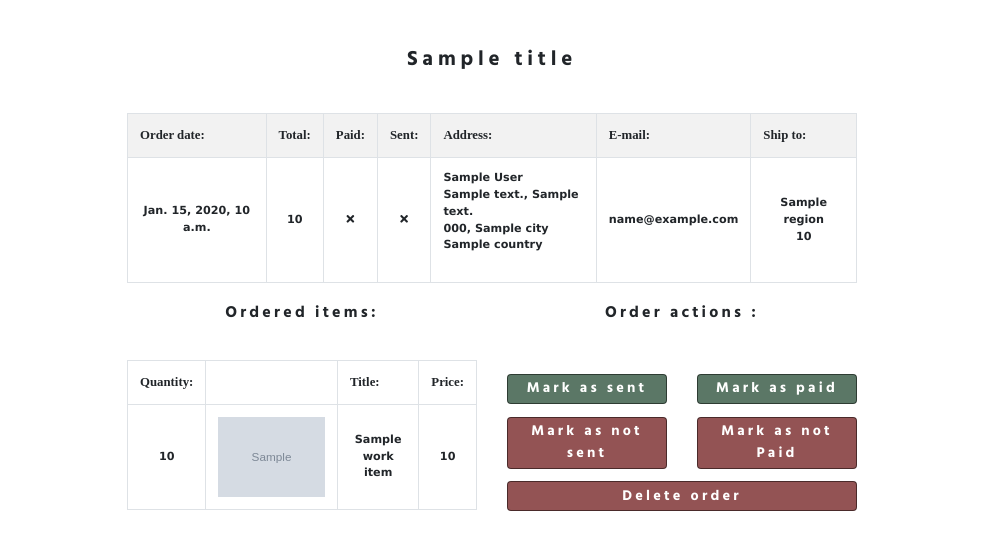
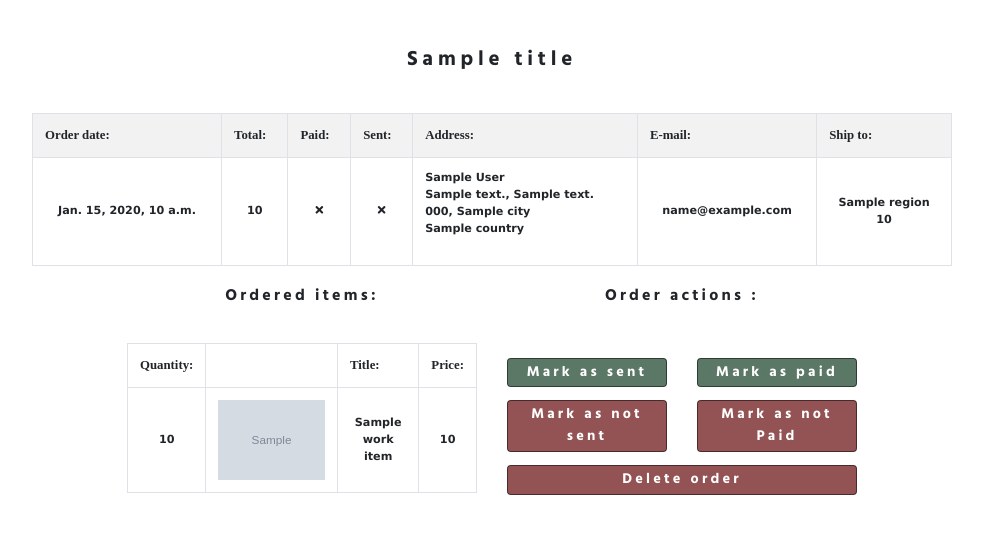
Before and after one commit to Evert-R/milestone-four, a Django app: template dashboard/templates/vieworder.html in a window 1280 px wide. Shown: the part 48-598 px from the top of the page, without its empty margins (148-1131 px from the left). Run offline with Django 3.2, Linux system fonts and the light colour scheme; the template is opened without the code that fills it: most values are stand-ins (such as "Sample title", 1, 10 or a date in 2020); grey boxes marked "Sample" are stand-in pictures; some libraries are stand-ins or nearby versions; some web fonts are replaced.

Commit message:
Responsive improvements

```diff
--- a/dashboard/templates/base_dashboard.html
+++ b/dashboard/templates/base_dashboard.html
@@ -2,7 +2,7 @@
 {% load static %}
 {% load bootstrap_tags %}
 {% block content %}
-<main class="container-md er-dashboard">
+<main class="container-lg er-dashboard">
     <div class="row">
         <div class="col-lg-12">
             <h1>{{ title }}</h1>
--- a/dashboard/templates/listorders.html
+++ b/dashboard/templates/listorders.html
@@ -5,7 +5,7 @@
 
 
 <div class="row">
-    <div class="col-12 col-lg-8 offset-lg-2">
+    <div class="col-md-12 col-lg-10 offset-lg-1">
         <table class="er-dashboard-list table table-responsive-md table-bordered table-striped table-hover">
             <tr>
                 <th>
--- a/dashboard/templates/vieworder.html
+++ b/dashboard/templates/vieworder.html
@@ -4,7 +4,7 @@
 {% block dashboard %}
 
 <div class="row">
-    <div class="col-12 col-lg-8 offset-lg-2">
+    <div class="col-md-12 col-lg-10 offset-lg-1">
         <table class="er-dashboard-list table table-responsive-md table-bordered table-striped table-hover">
             <tr>
                 <th>
```
